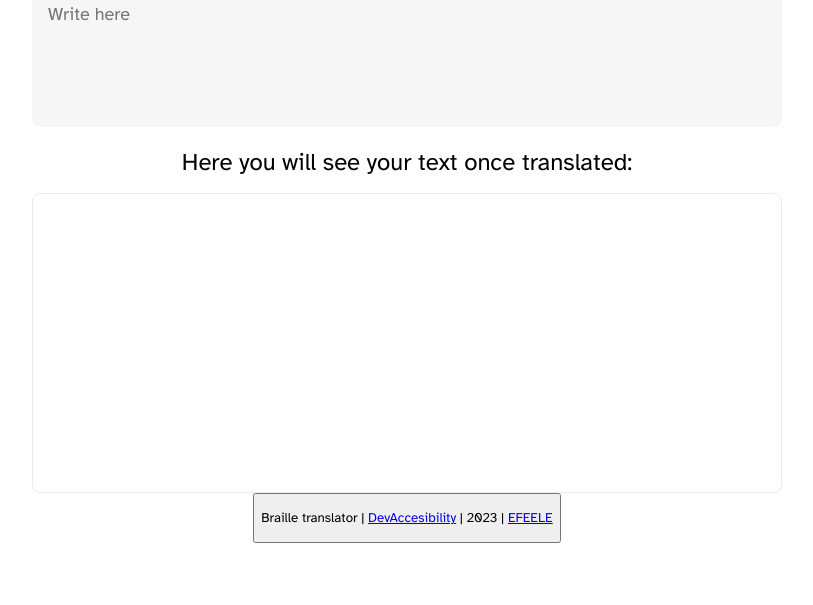
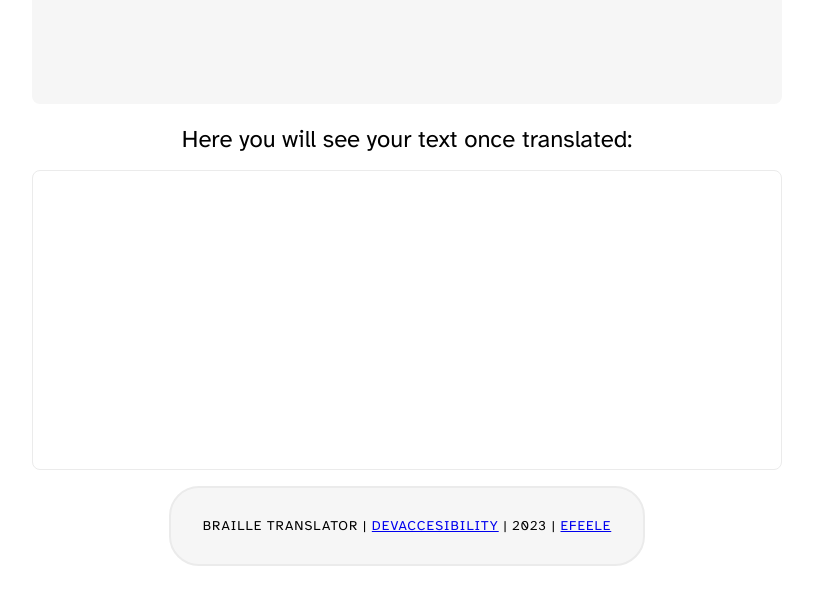
Before and after one commit to EFEELE/DevAccesibility, a plain HTML site: page index.html in a window 1280 px wide. Shown: the part 191-796 px from the top of the page, without its empty margins (233-1046 px from the left). Drawn offline with Linux system fonts and the light colour scheme.

Commit message:
Add styles for button convertimage

```diff
--- a/css/styles.css
+++ b/css/styles.css
@@ -88,7 +88,7 @@ span#output {
     overflow-wrap: break-word;
     line-height: 1.5;
     font-size: 2rem;
-    height: 300px;
+    min-height: 300px;
     padding: 14px 16px;
     border-radius: 8px;
     resize: none;
@@ -99,3 +99,13 @@ span#output {
     box-sizing: border-box;
     text-align: left;
 }
+
+button {
+    margin-top: 1rem;
+    padding: 1rem 2rem;
+    border-radius: 30px;
+    background: #f6f6f6;
+    border: 2px solid #ebebeb;
+    text-transform: uppercase;
+    letter-spacing: 1px;
+}
```
